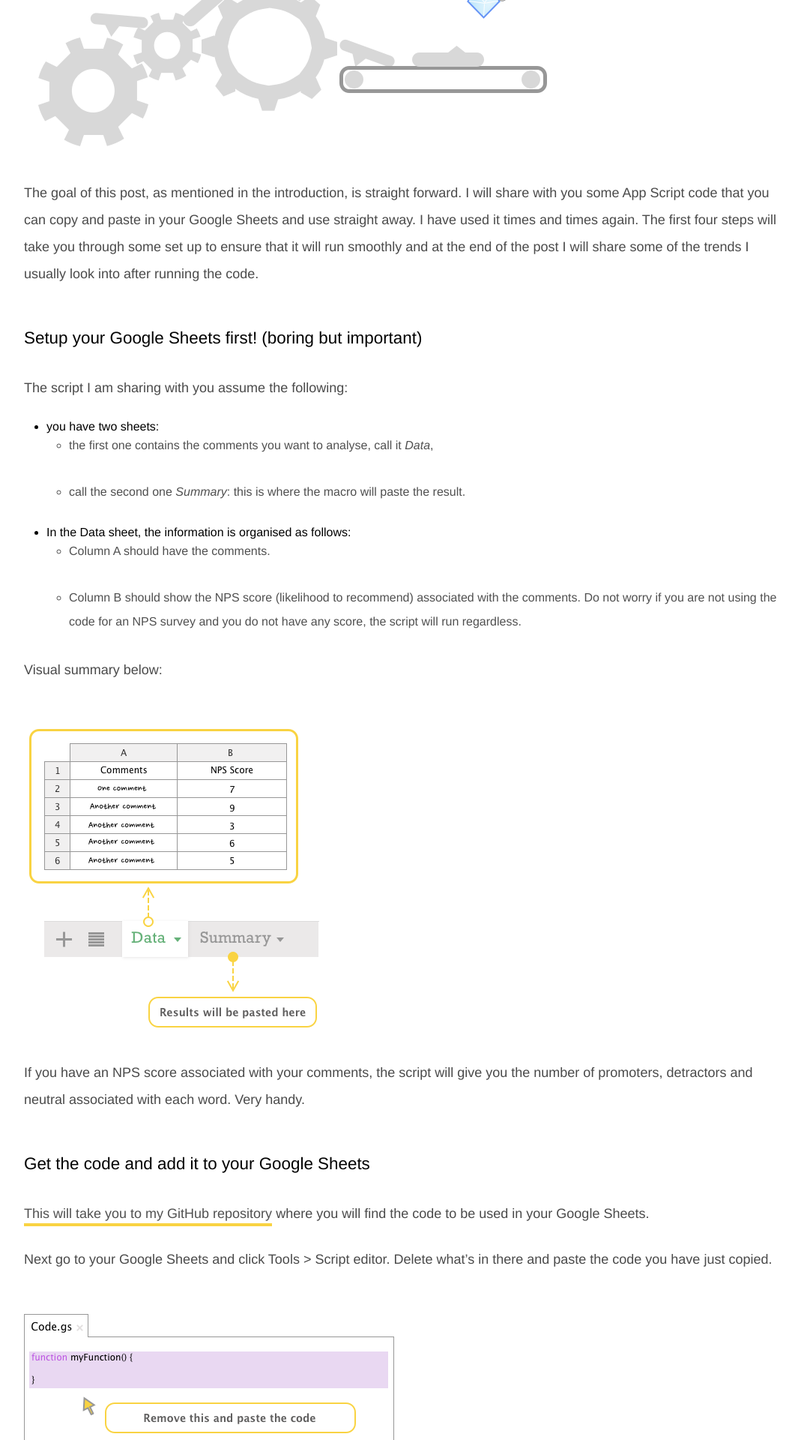
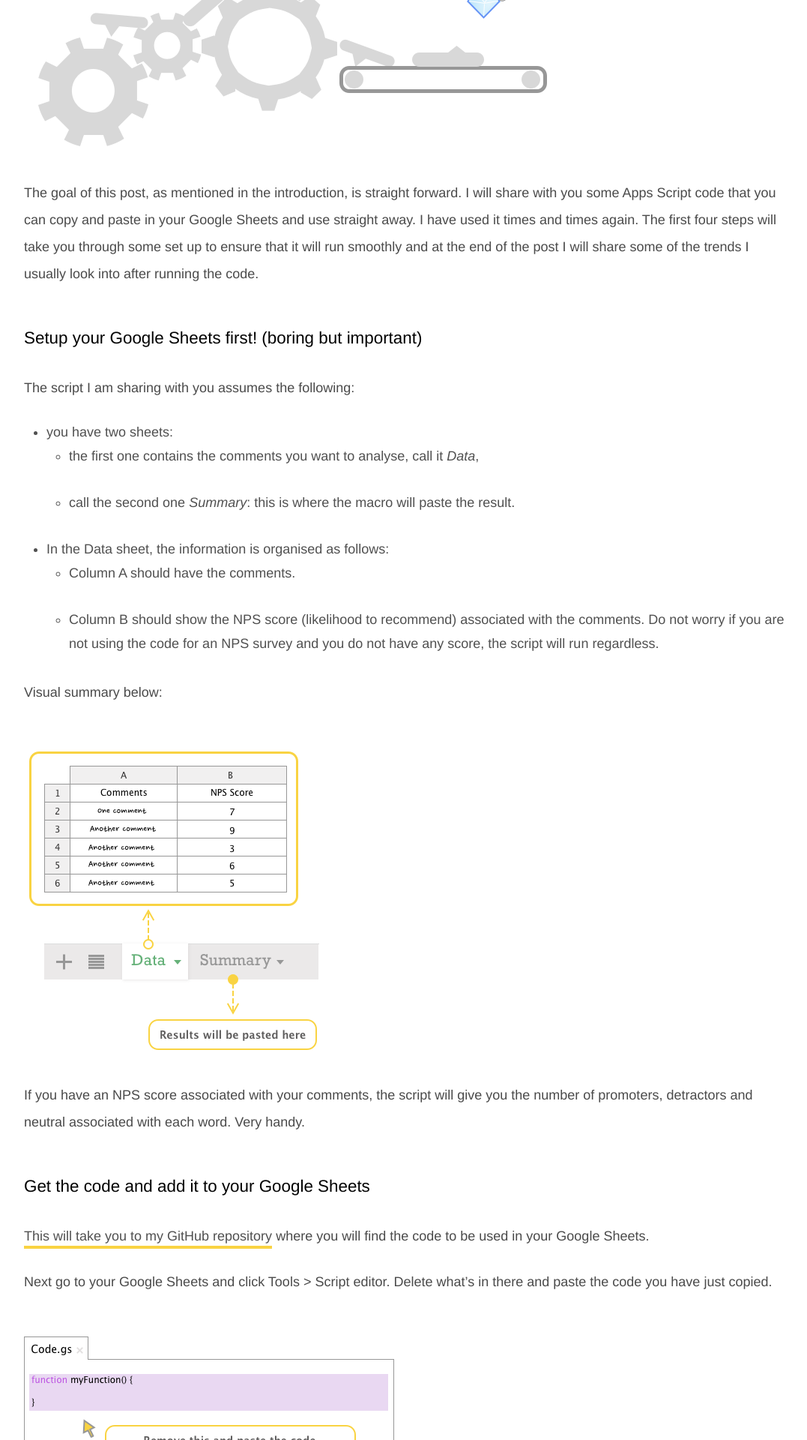
Before and after one commit to sylvainzircher/sylvainzircher.github.io, a Jekyll site: the page built from _posts/blog/2020-06-01-NPS-tools.html, in a window 1280 px wide. Shown: the part 1184-3104 px from the top of the page at 75% size, without its empty margins (96-1173 px from the left). Built offline with Jekyll 4.4.1, drawn with Linux system fonts in a browser that asks for light colours; nearby versions of some CDN libraries.

```diff
--- a/_posts/blog/2020-06-01-NPS-tools.html
+++ b/_posts/blog/2020-06-01-NPS-tools.html
@@ -16,11 +16,11 @@
 
 <img src= "{{ '/assets/img/articles/NPS-automate-topic-discovery/NPS-topic-discovery.png' | relative_url }}" alt="Automate topic discovery in NPS survey to find hidden gems" class="img-to-resize">
 
-<p>The goal of this post, as mentioned in the introduction, is straight forward. I will share with you some App Script code that you can copy and paste in your Google Sheets and use straight away. I have used it times and times again. The first four steps will take you through some set up to ensure that it will run smoothly and at the end of the post I will share some of the trends I usually look into after running the code.</p>
+<p>The goal of this post, as mentioned in the introduction, is straight forward. I will share with you some Apps Script code that you can copy and paste in your Google Sheets and use straight away. I have used it times and times again. The first four steps will take you through some set up to ensure that it will run smoothly and at the end of the post I will share some of the trends I usually look into after running the code.</p>
 
 <h3>Setup your Google Sheets first! (boring but important)</h3>
 
-<p>The script I am sharing with you assume the following:</p>
+<p>The script I am sharing with you assumes the following:</p>
 <ul><li>you have two sheets:
 	<ul><li>the first one contains the comments you want to analyse, call it <em>Data</em>,</li>
 	<li>call the second one <em>Summary</em>: this is where the macro will paste the result.</li></ul></li>
--- a/_sass/layout/_blog.scss
+++ b/_sass/layout/_blog.scss
@@ -211,10 +211,16 @@
 
 .article li {
   margin-left: 30px;
+  font-size: 18px;
+  line-height: 32px;
+  font-family: $font;
+  color: #505050;
+  margin-bottom: 3%;
+  text-align: left;
 }
 
 .article li li {
-  font-size: 16px;
+  font-size: 18px;
   line-height: 32px;
   font-family: $font;
   color: #505050;
```
Also changed, not shown: _posts/blog/2020-09-10-Power-Analysis.md (+1 -1 lines), _posts/blog/2020-09-28-Automating-Sample-Size-Calculation.md (added, +64 -0 lines), blog/index.html (+25 -0 lines), assets/img/articles/Sample-size-calculation-automation/Run-code-step1.png (added), assets/img/articles/Sample-size-calculation-automation/Run-code-step2.png (added), assets/img/articles/Sample-size-calculation-automation/sample-size-automation-vignette.png (added), assets/img/articles/Sample-size-calculation-automation/setup.png (added).
